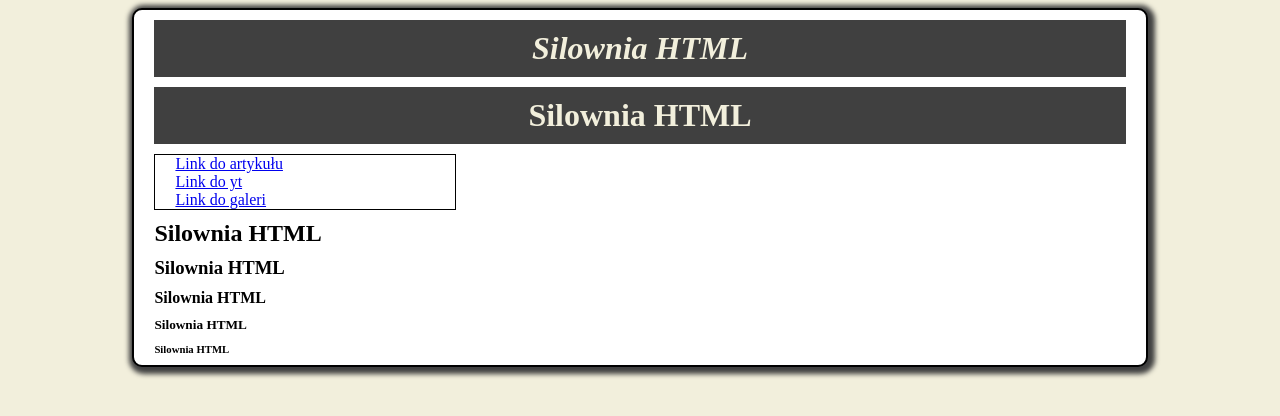
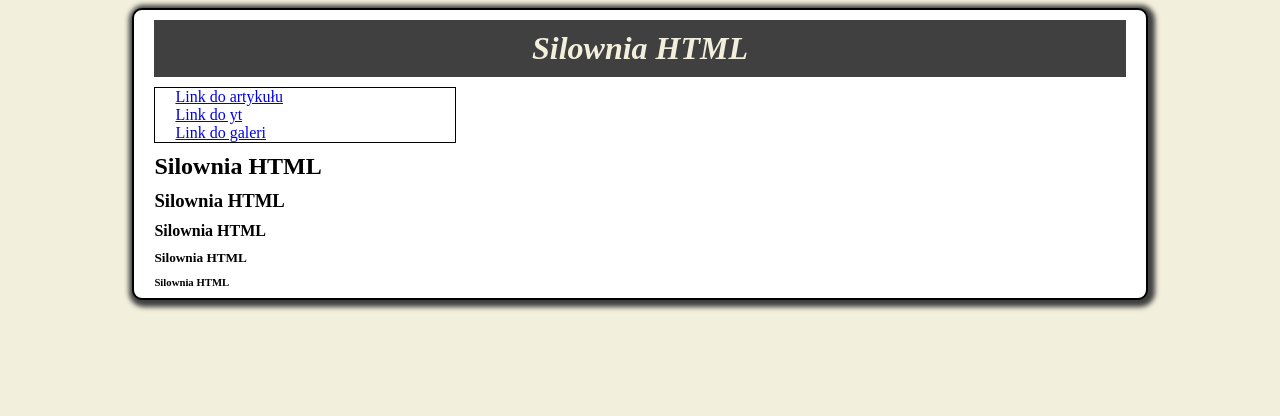
Before and after one commit to ChybDamian/Silownia-HTML, a plain HTML site: page index.html in a window 1280 px wide. Drawn offline with Linux system fonts and the light colour scheme.

Commit message:
Version 0.15

```diff
--- a/index.html
+++ b/index.html
@@ -9,9 +9,6 @@
 		<div id="wrap">
 
 			<h1> <i>Silownia HTML</i> </h1>
-
-			<h1> Silownia HTML </h1>
-
 
 
 			<div class="nav">
```
